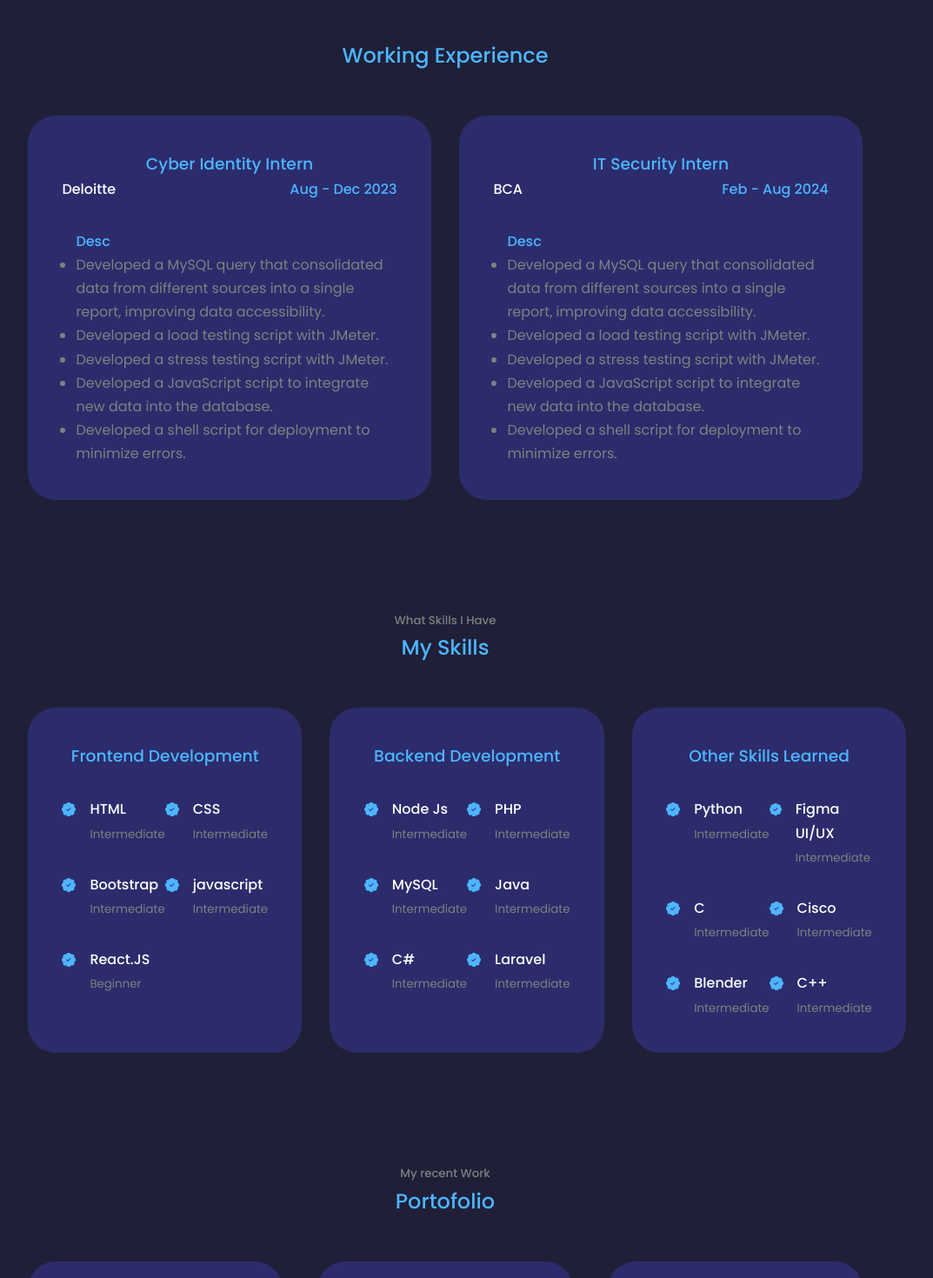
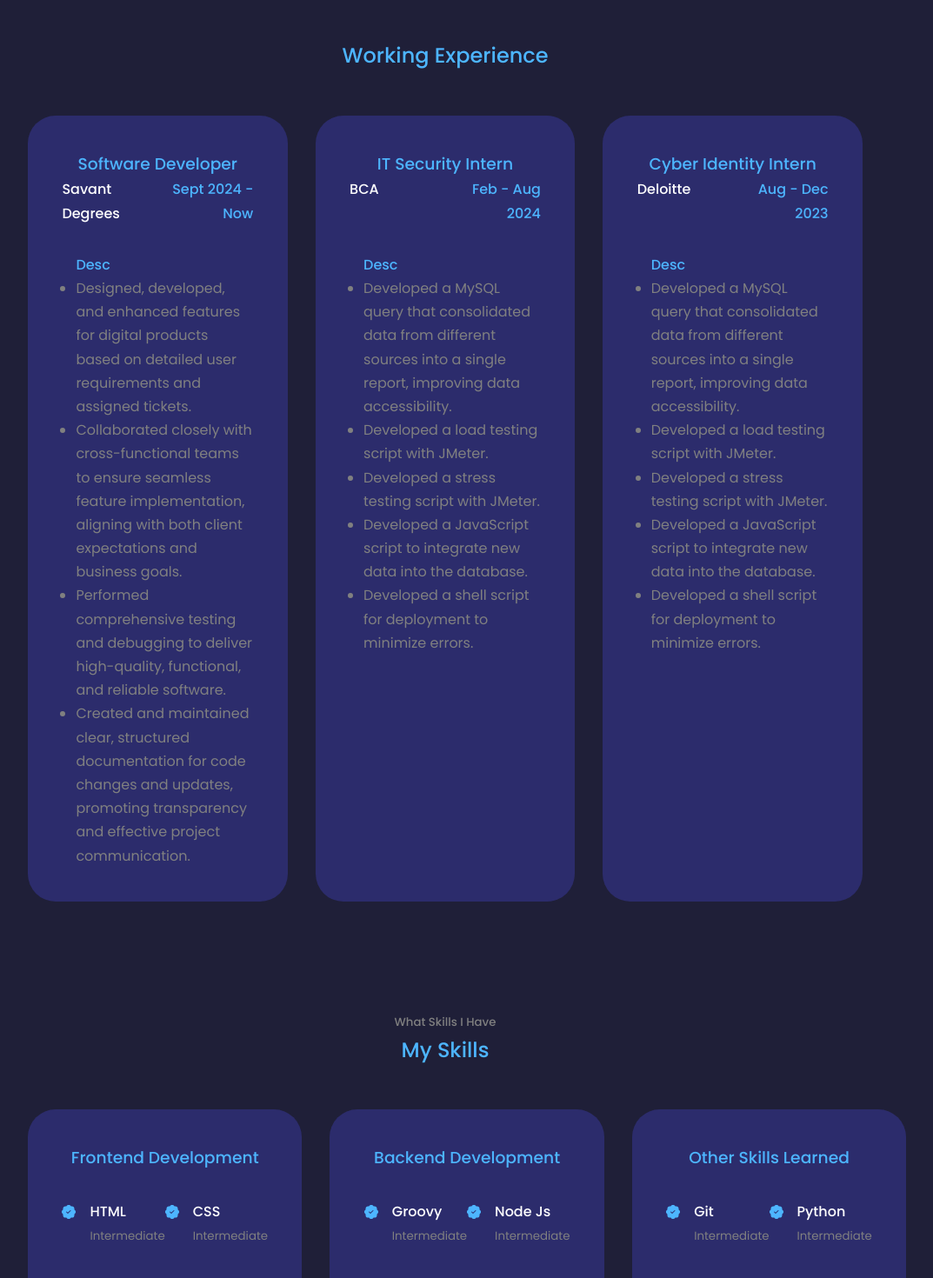
Before and after one commit to RickyChandrean/Portofolio, a React (Create React App) app: page / in a window 1280 px wide. Shown: the part 1660-3130 px from the top of the page at 87% size, without its empty margins (128-1201 px from the left). Built offline with nearby package versions, Linux system fonts and the light colour scheme.

Commit message:
add new cv into it

```diff
--- a/src/components/Work/Work.jsx
+++ b/src/components/Work/Work.jsx
@@ -7,19 +7,19 @@ const Experience = () => {
 
 			<div className="container work_container">
 				<div className="internship">
-					<h3>Cyber Identity Intern</h3>
-					<div className='subtitle'>
-						<h4 className='company'>Deloitte</h4>
-						<h4 className='range'>Aug - Dec 2023</h4>
+					<h3>Software Developer</h3>
+					<div className="subtitle">
+						<h4 className='company'>Savant Degrees</h4>
+						<h4 className='range'>Sept 2024 - Now</h4>
 					</div>
 					<div className="internDetail">
 						<h4 className='text-primary'>Desc</h4>
 						<ul>
-							<li className='text-light'>Developed a MySQL query that consolidated data from different sources into a single report, improving data accessibility. </li>
-							<li className='text-light'>Developed a load testing script with JMeter.</li>
-							<li className='text-light'>Developed a stress  testing script with JMeter.</li>
-							<li className='text-light'>Developed a JavaScript script to integrate new data into the database. </li>
-							<li className='text-light'>Developed a shell script for deployment to minimize errors.</li>
+							<li className='text-light'>Designed, developed, and enhanced features for digital products based on detailed user requirements and assigned tickets.</li>
+							<li className='text-light'>Collaborated closely with cross-functional teams to ensure seamless feature implementation, aligning with both
+							client expectations and business goals.</li>
+							<li className='text-light'>Performed comprehensive testing and debugging to deliver high-quality, functional, and reliable software.</li>
+							<li className='text-light'>Created and maintained clear, structured documentation for code changes and updates, promoting transparency and effective project communication.</li>
 						</ul>
 						<small className='text-light'></small>
 					</div>
@@ -42,6 +42,25 @@ const Experience = () => {
 						<small className='text-light'></small>
 					</div>
 				</div>
+				<div className="internship">
+					<h3>Cyber Identity Intern</h3>
+					<div className='subtitle'>
+						<h4 className='company'>Deloitte</h4>
+						<h4 className='range'>Aug - Dec 2023</h4>
+					</div>
+					<div className="internDetail">
+						<h4 className='text-primary'>Desc</h4>
+						<ul>
+							<li className='text-light'>Developed a MySQL query that consolidated data from different sources into a single report, improving data accessibility. </li>
+							<li className='text-light'>Developed a load testing script with JMeter.</li>
+							<li className='text-light'>Developed a stress  testing script with JMeter.</li>
+							<li className='text-light'>Developed a JavaScript script to integrate new data into the database. </li>
+							<li className='text-light'>Developed a shell script for deployment to minimize errors.</li>
+						</ul>
+						<small className='text-light'></small>
+					</div>
+				</div>
+
 
 			</div>
 		</section>
--- a/src/components/Work/work.css
+++ b/src/components/Work/work.css
@@ -1,7 +1,7 @@
 .work_container {
 	width: 100%;
 	display: grid;
-	grid-template-columns: 1fr 1fr;
+	grid-template-columns: 1fr 1fr 1fr;
 	gap: 2rem;
 }
 
--- a/src/components/experience/Experience.jsx
+++ b/src/components/experience/Experience.jsx
@@ -53,6 +53,13 @@ const Experience = () => {
 						<article className='experience_detail'>
 							<BsPatchCheckFill className='experience_detail-icons' />
 							<div>
+								<h4>Groovy</h4>
+								<small className='text-light'>Intermediate</small>
+							</div>
+						</article>
+						<article className='experience_detail'>
+							<BsPatchCheckFill className='experience_detail-icons' />
+							<div>
 								<h4>Node Js</h4>
 								<small className='text-light'>Intermediate</small>
 							</div>
@@ -100,6 +107,13 @@ const Experience = () => {
 						<article className='experience_detail'>
 							<BsPatchCheckFill className='experience_detail-icons' />
 							<div>
+								<h4>Git</h4>
+								<small className='text-light'>Intermediate</small>
+							</div>
+						</article>
+						<article className='experience_detail'>
+							<BsPatchCheckFill className='experience_detail-icons' />
+							<div>
 								<h4>Python</h4>
 								<small className='text-light'>Intermediate</small>
 							</div>
```
Also changed, not shown: 14 other files (tests, documents, lock files or other folders).
